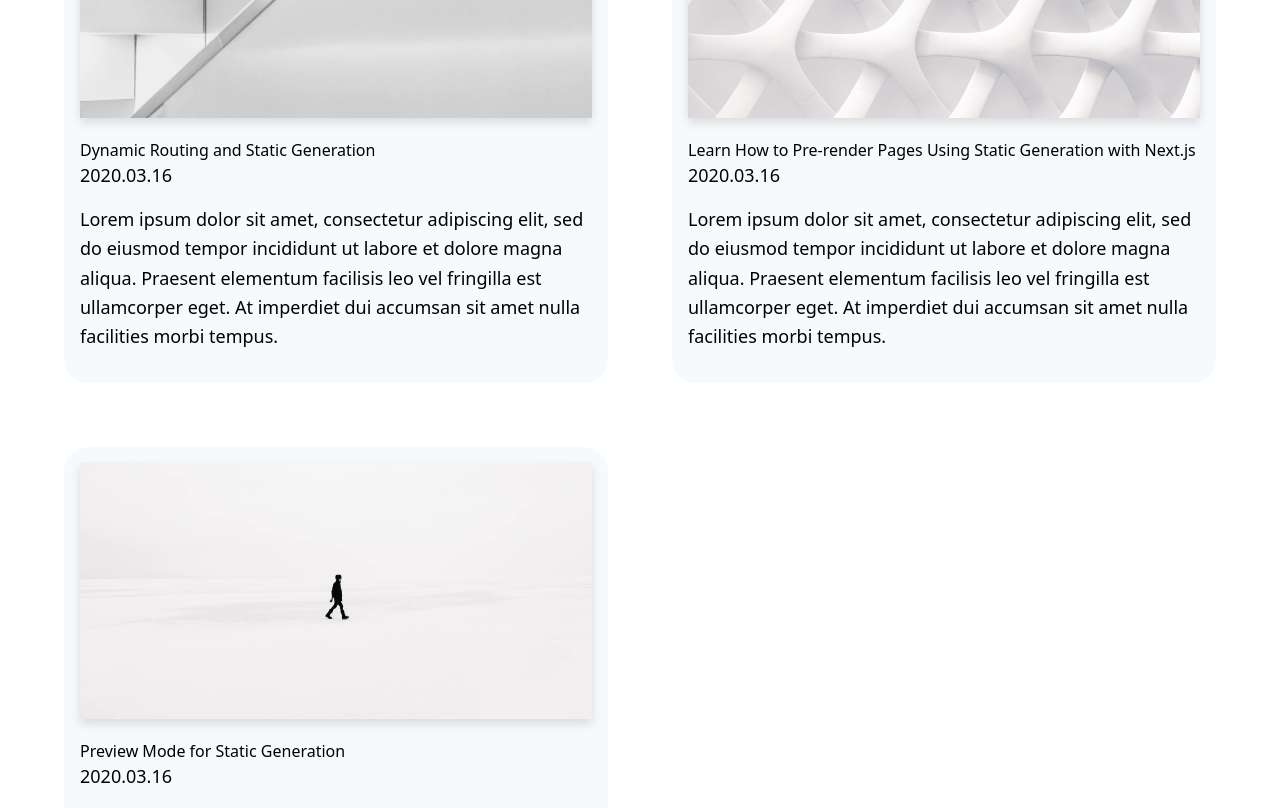
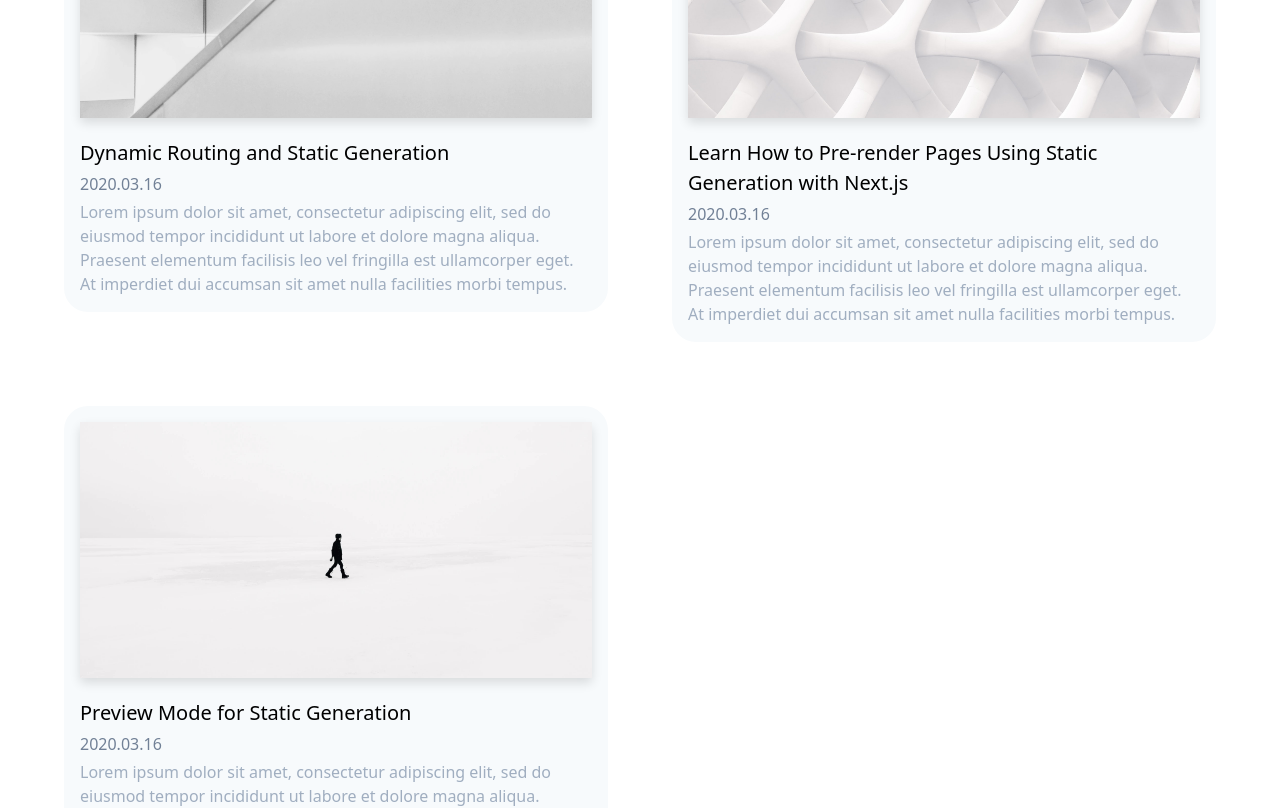
Before and after one commit to lizzij/Portfolio, a Next.js app in the folder portfolio/: page / in a window 1280 px wide. Shown: the part 940-1748 px from the top of the page. Built offline with nearby package versions, Linux system fonts and the light colour scheme.

Commit message:
format preview

```diff
--- a/portfolio/components/project-preview.tsx
+++ b/portfolio/components/project-preview.tsx
@@ -27,13 +27,15 @@ const ProjectPreview = ({
           <div className="mb-5">
             <CoverImage slug={slug} title={title} src={coverImage} />
           </div>
-          <h3>
-            {title}
+          <h3 className="md:text-xl md:pb-1">
+            <Link as={`/projects/${slug}`} href="/projects/[slug]">
+              <a className="hover:underline">{title}</a>
+            </Link>
           </h3>
-          <div className="text-lg mb-4">
+          <div className="text-gray-600 md:pb-1">
             <DateFormatter dateString={date} />
           </div>
-          <p className="text-lg leading-relaxed mb-4">{excerpt}</p>
+          <p className="text-gray-500">{excerpt}</p>
         </div>
       </Link>
     </div>
```
